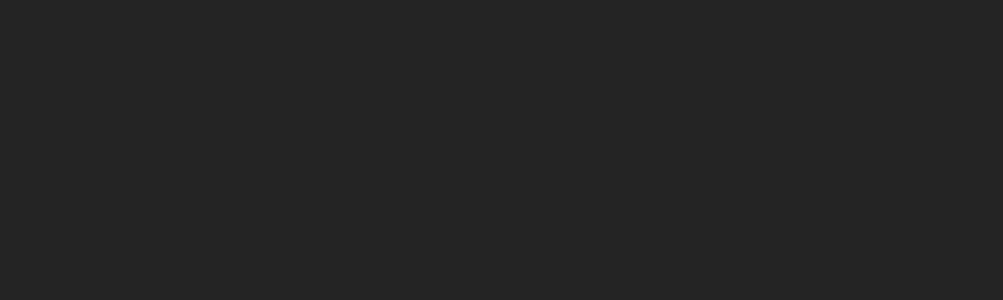
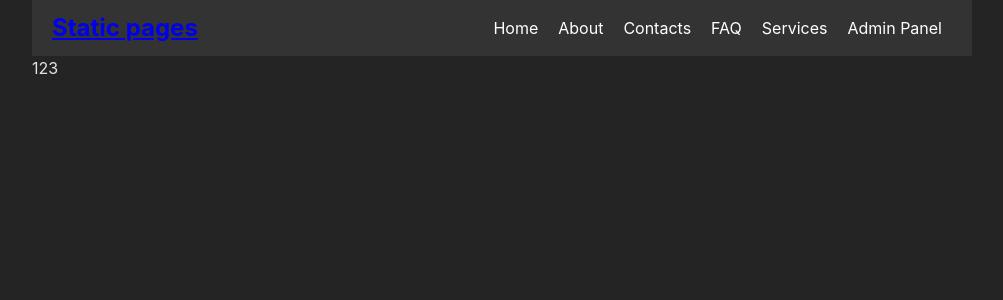
Before and after one commit to koog7/WebpageRedactor, a React (Vite) app: page / in a window 1280 px wide. Shown: the top 300 px of the page, without its empty margins (138-1141 px from the left). Built offline with nearby package versions, Linux system fonts and the light colour scheme.

Commit message:
Добавлены навбар с роутами на главной страницеÑ

```diff
--- a/src/App.css
+++ b/src/App.css
@@ -1,6 +1,34 @@
 #root {
   max-width: 1280px;
   margin: 0 auto;
-  padding: 2rem;
-  /*text-align: center;*/
 }
+.navbar {
+  display: flex;
+  justify-content: space-between;
+  align-items: center;
+  padding: 10px 20px;
+  background-color: #333;
+  color: white;
+  width: 900px;
+}
+
+.navbar h2 {
+  margin: 0;
+}
+
+.nav-links {
+  display: flex;
+  gap: 20px;
+}
+
+.nav-link {
+  color: white;
+  text-decoration: none;
+  padding: 5px 10px;
+  border-radius: 4px;
+  transition: background-color 0.3s ease;
+}
+
+.nav-link:hover {
+  background-color: #555;
+}
--- a/src/App.tsx
+++ b/src/App.tsx
@@ -1,10 +1,31 @@
 import './App.css'
-
+import {NavLink, Route, Routes} from "react-router-dom";
+import Home from "./containers/Home.tsx";
 const App = () => {
 
     return(
         <>
-
+            <div>
+                <div className="navbar">
+                    <h2><NavLink className={'logo'} to="/">Static pages</NavLink></h2>
+                    <div>
+                        <NavLink className="nav-link" to="/">Home</NavLink>
+                        <NavLink className="nav-link" to="/pages/about">About</NavLink>
+                        <NavLink className="nav-link" to="/pages/contacts">Contacts</NavLink>
+                        <NavLink className="nav-link" to="/pages/faq">FAQ</NavLink>
+                        <NavLink className="nav-link" to="/pages/services">Services</NavLink>
+                        <NavLink className="nav-link" to="/pages/admin">Admin Panel</NavLink>
+                    </div>
+                </div>
+                <Routes>
+                    <Route path="/" element={(
+                        <Home />
+                    )}/>
+                    <Route path="/pages/:pageName" element={(
+                        <Home />
+                    )}/>
+                </Routes>
+            </div>
         </>
     );
 
--- /dev/null
+++ b/src/containers/Home.tsx
@@ -0,0 +1,9 @@
+const Home = () => {
+    return (
+        <div>
+            123
+        </div>
+    );
+};
+
+export default Home;
--- a/src/main.tsx
+++ b/src/main.tsx
@@ -1,10 +1,13 @@
-import React from 'react'
-import ReactDOM from 'react-dom/client'
-import App from './App.tsx'
-import './index.css'
+import React from 'react';
+import ReactDOM from 'react-dom/client';
+import App from './App.tsx';
+import './index.css';
+import {BrowserRouter} from "react-router-dom";
 
 ReactDOM.createRoot(document.getElementById('root')!).render(
-  <React.StrictMode>
-    <App />
-  </React.StrictMode>,
-)
+    <React.StrictMode>
+        <BrowserRouter>
+            <App />
+        </BrowserRouter>
+    </React.StrictMode>,
+);
```
